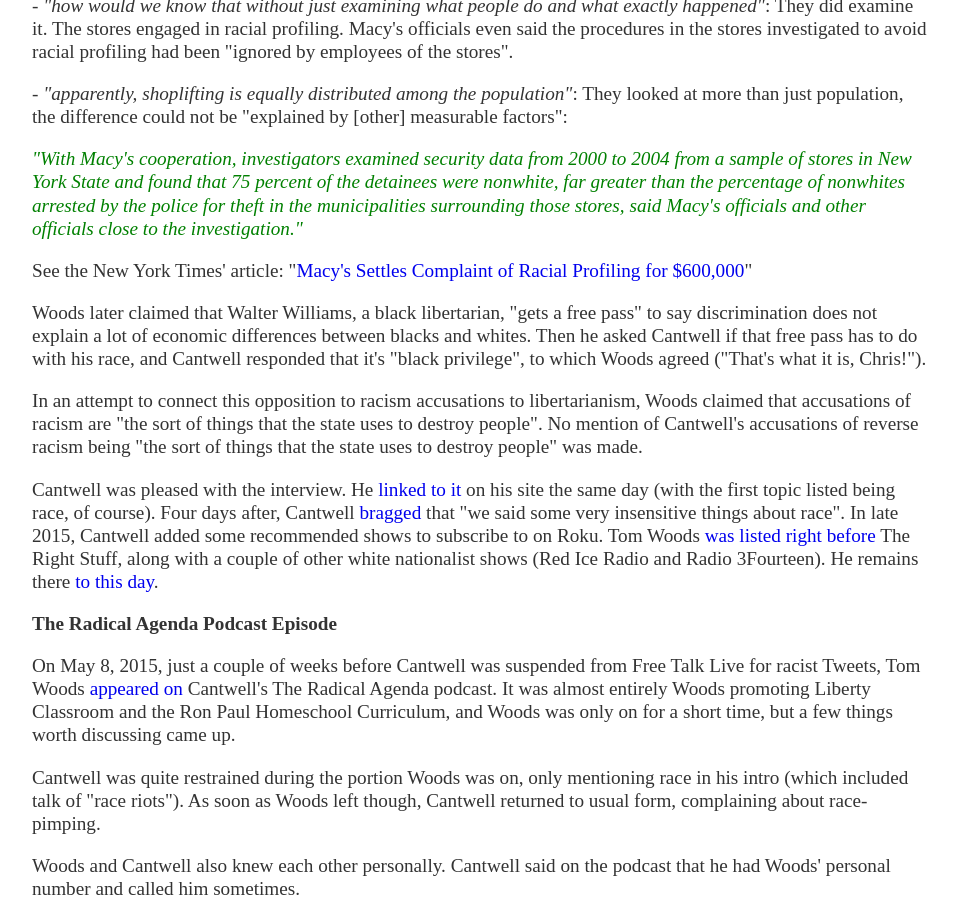
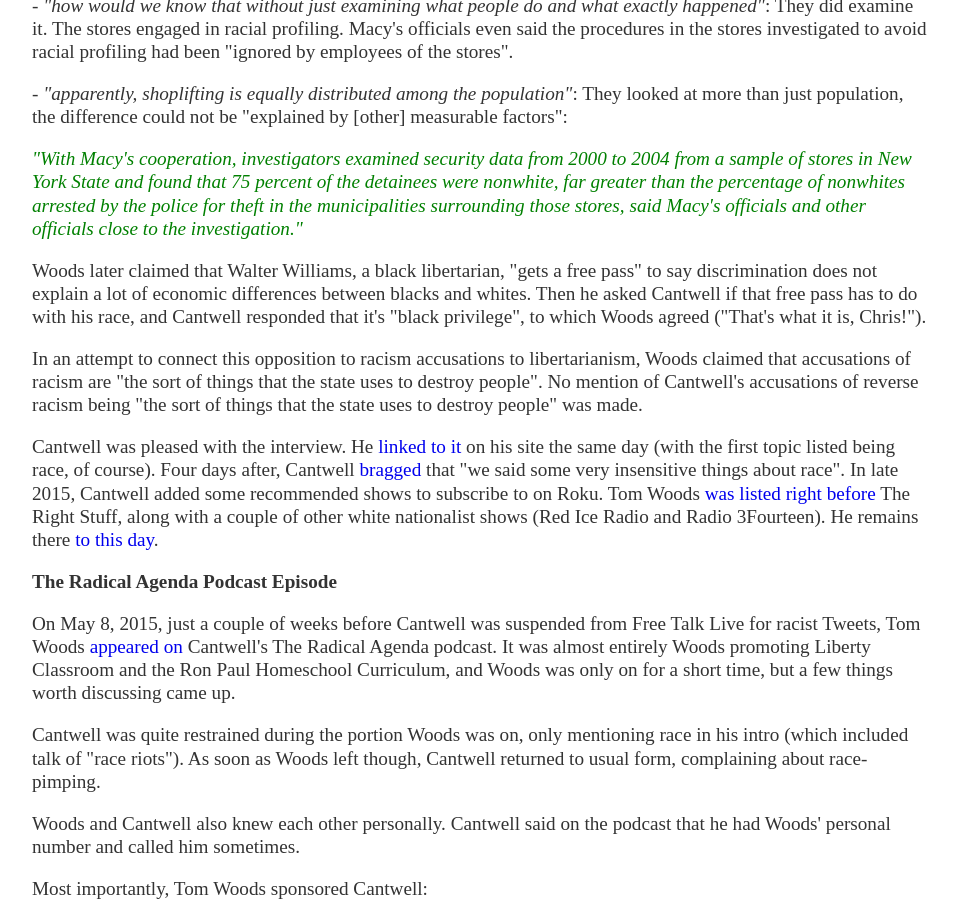
Before and after one commit to neoliberalcaucus/neoliberalcaucus.github.io, a Jekyll site: the page built from _posts/2020-06-18-woods-cantwell.md, in a window 1280 px wide and 900 px high, scrolled down 7715 px. Shown: the whole window, without its empty margins (160-1117 px from the left). Built offline with Jekyll 4.4.1, drawn with Linux system fonts in a browser that asks for light colours.

Commit message:
Update 2020-06-18-woods-cantwell.md

```diff
--- a/_posts/2020-06-18-woods-cantwell.md
+++ b/_posts/2020-06-18-woods-cantwell.md
@@ -93,7 +93,6 @@
 <p>- <em>"how would we know that without just examining what people do and what exactly happened"</em>: They did examine it. The stores engaged in racial profiling. Macy's officials even said the procedures in the stores investigated to avoid racial profiling had been "ignored by employees of the stores".</p>
 <p>- <em>"apparently, shoplifting is equally distributed among the population"</em>: They looked at more than just population, the difference could not be "explained by [other] measurable factors":</p>
 <p><em><span style="color: #008000;"><span class="css-158dogj evys1bk0">"With Macy's cooperation, investigators examined security data from 2000 to 2004 from a sample of stores in New York State and found that 75 percent of the detainees were nonwhite, far greater than the percentage of nonwhites arrested by the police for theft in the municipalities surrounding those stores, said Macy's officials and other officials close to the investigation."</span></span></em></p>
-<p>See the New York Times' article: "<a href="https://www.nytimes.com/2005/01/14/nyregion/macys-settles-complaint-of-racial-profiling-for-600000.html">Macy's Settles Complaint of Racial Profiling for $600,000</a>"</p>
 <p>Woods later claimed that Walter Williams, a black libertarian, "gets a free pass" to say discrimination does not explain a lot of economic differences between blacks and whites. Then he asked Cantwell if that free pass has to do with his race, and Cantwell responded that it's "black privilege", to which Woods agreed ("That's what it is, Chris!").</p>
 <p>In an attempt to connect this opposition to racism accusations to libertarianism, Woods claimed that accusations of racism are "the sort of things that the state uses to destroy people". No mention of Cantwell's accusations of reverse racism being "the sort&nbsp;of things that the state uses to destroy people" was made.</p>
 <p>Cantwell was pleased with the interview. He <a href="https://web.archive.org/web/20140601035513/https://christophercantwell.com/2014/05/14/chris-cantwell-tom-woods-show/">linked to it</a> on his site the same day (with the first topic listed being race, of course). Four days after, Cantwell <a href="https://web.archive.org/web/20170815220147/https://christophercantwell.com/2014/05/18/stop-free-keene-fans/">bragged</a>&nbsp;that "we said some very insensitive things about race". In late 2015, Cantwell added some recommended shows to subscribe to on Roku. Tom Woods <a href="https://web.archive.org/web/20151214200058/http://christophercantwell.com/roku/">was listed right before</a> The Right Stuff, along with a couple of other white nationalist shows (Red Ice Radio and Radio 3Fourteen). He remains there <a href="https://web.archive.org/web/20200616135046/https://christophercantwell.com/roku/">to this day</a>.</p>
```
